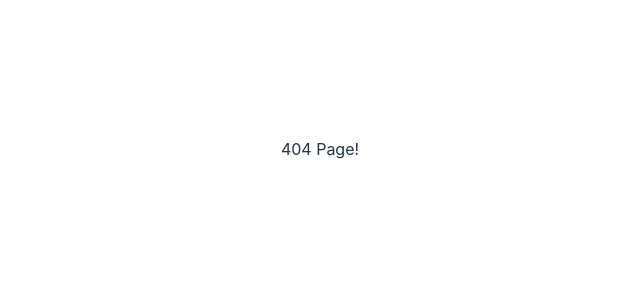
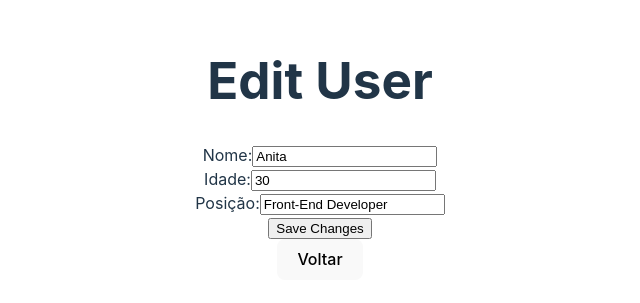
Before and after one commit to cleitoncfs/User-List, a React (Vite) app: page /edit/1 in a window 1280 px wide. Shown: the part 251-554 px from the top of the page, without its empty margins (320-960 px from the left). Built offline with nearby package versions, Linux system fonts and the light colour scheme.

Commit message:
edit page

```diff
--- a/src/App.jsx
+++ b/src/App.jsx
@@ -17,7 +17,7 @@ function App() {
       <Route path='/' element={<UsersPage users={users} setUsers={setUsers} />} />
       <Route path='/new' element={<NewUserPage users={users} setUsers={setUsers} />} />
       <Route path='/:userId' element={<UserPage users={users} />} />
-      {/* <Route path='/edit/:userId' element={<EditUserPage users={users} setUsers={setUsers} />} /> */}
+      <Route path='/edit/:userId' element={<EditUserPage users={users} setUsers={setUsers} />} />
       <Route path='*' element={<div>404 Page!</div>} />
     </Routes>
 
@@ -25,6 +25,6 @@ function App() {
 
 }
 
-// CRUD -> RD
+// CRUD -> CRD
 
 export default App
--- a/src/pages/EditUserPage/EditUserPage.jsx
+++ b/src/pages/EditUserPage/EditUserPage.jsx
@@ -1,8 +1,96 @@
-import React from 'react'
+import React, { useState } from 'react'
+import { Link, useParams, useNavigate } from 'react-router-dom'
 
-function EditUserPage() {
+/*
+  1. Obter o ID do utilizador dos parâmetros ✔️
+  2. Pesquisar o user a editar (.find()) ✔️
+  3. Obter esse user (.find()) ✔️
+  4. Preencher os inputs com os dados desse user ✔️
+  5. Tratar da função onSubmit para obter valores dos inputs
+  6. Substituir o array por uma cópia com este user editado.
+*/
+
+function EditUserPage(props) {
+
+  const { userId } = useParams()
+  const { users, setUsers } = props
+
+  const userToEdit = users.find(user => user.id == userId)
+
+  const [name, setName] = useState(userToEdit.name)
+  const [age, setAge] = useState(userToEdit.age)
+  const [position, setPosition] = useState(userToEdit.position)
+
+  const navigate = useNavigate()
+
+  const handleNameChange = (e) => {
+    setName(e.target.value)
+  }
+
+  const handleAgeChange = (e) => {
+    setAge(e.target.value)
+  }
+
+  const handlePositionChange = (e) => {
+    setPosition(e.target.value)
+  }
+
+  const handleSubmit = (e) => {
+    e.preventDefault()
+
+    // criar uma cópia do array
+    const usersCopy = [...users]
+
+    // percorrer todos os users do array à procura do nosso
+    usersCopy.forEach(user => {
+
+      if (user.id == userToEdit.id){
+
+        // alterar o nosso user
+        user.name = name
+        user.age = age
+        user.position = position
+      }
+    })
+
+    // substituir o array do useState pela cópia
+    setUsers(usersCopy)
+
+    navigate("/")
+  }
+
+
   return (
-    <div>EditUserPage</div>
+    <div>
+
+      <h1>Edit User</h1>
+
+      <form onSubmit={handleSubmit}>
+
+        <div>
+          <label htmlFor="name">Nome:</label>
+          <input type="text" name='name' value={name} onChange={handleNameChange} />
+        </div>
+
+        <div>
+          <label htmlFor="age">Idade:</label>
+          <input type="number" name='age' value={age} onChange={handleAgeChange} />
+        </div>
+
+        <div>
+          <label htmlFor="position">Posição:</label>
+          <input type="text" name='position' value={position} onChange={handlePositionChange} />
+        </div>
+
+        <div>
+          <input type="submit" value={"Save Changes"} />
+        </div>
+
+      </form>
+
+      <Link to={`/`}> <button>Voltar</button> </Link>
+
+    </div>
   )
 }
 
--- a/src/pages/NewUserPage/NewUserPage.jsx
+++ b/src/pages/NewUserPage/NewUserPage.jsx
@@ -1,5 +1,5 @@
 import React, { useState } from 'react'
-import { useNavigate } from 'react-router-dom'
+import { useNavigate, Link } from 'react-router-dom'
 
 function NewUserPage(props) {
 
@@ -49,6 +49,8 @@ function NewUserPage(props) {
   return (
     <div>
 
+      <h1>Create New User</h1>
+
       <form onSubmit={handleSubmit}>
 
         <div>
@@ -72,6 +74,8 @@ function NewUserPage(props) {
 
       </form>
 
+      <Link to={`/`}> <button>Voltar</button> </Link>
+
     </div>
   )
 }
--- a/src/pages/UserPage/UserPage.jsx
+++ b/src/pages/UserPage/UserPage.jsx
@@ -22,7 +22,9 @@ function UserPage(props) {
                     </div>
 
                     <Link to={`/`}> <button>Voltar</button> </Link>
-                    <Link to={`/`}> <button>Editar</button> </Link>
+                    <Link to={`/edit/${user.id}`}> <button>Editar</button> </Link>
+
+                    {/* localhost:8080/edit/:userId */}
 
                 </>}
         </div>
```
